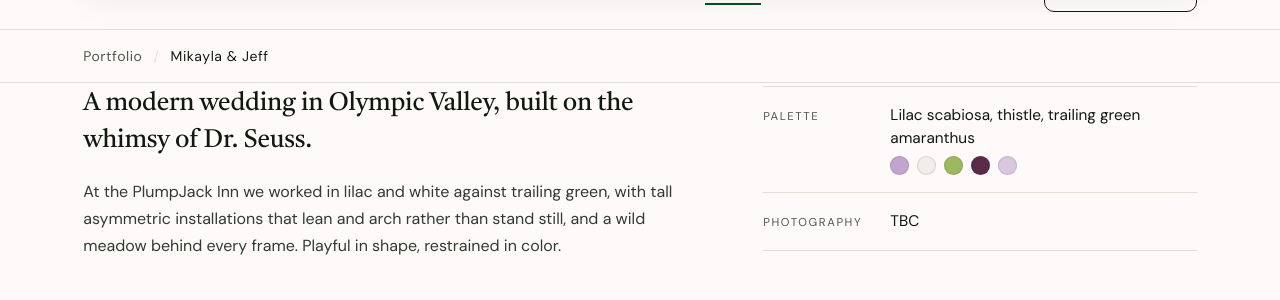
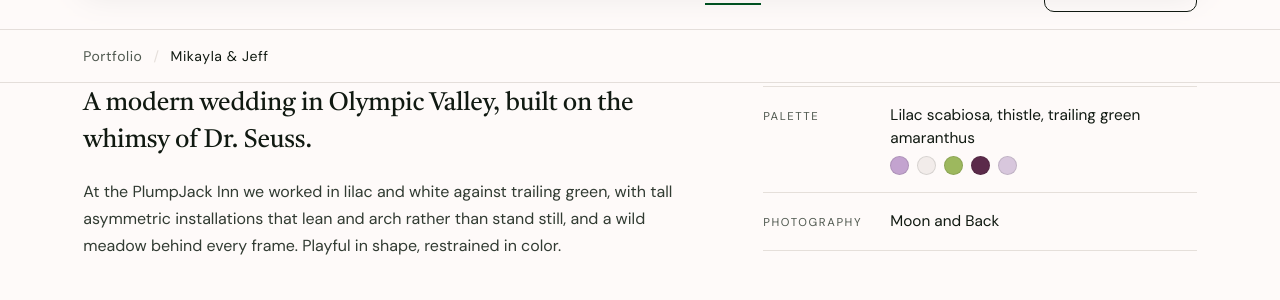
Before and after one commit to jshplhm/goldenflowers, a Jekyll site: the page built from portfolio/mikayla-jeff/index.md, in a window 1280 px wide and 900 px high, scrolled down 930 px, cut to the strip 49-365 px from the top of the window. Shown: the top 300 px of the strip. Built offline with Jekyll 4.4.1, drawn with Linux system fonts in a browser that asks for light colours.

Commit message:
Update site copy in _data/credits.yml via inline editor

```diff
--- a/_data/credits.yml
+++ b/_data/credits.yml
@@ -106,7 +106,7 @@ jenna-cal:
   officiant: { name: "", url: "" }
 mikayla-jeff:
   photography:
-    name: "TBC"
+    name: "Moon and Back"
     url: ""
   planning:
     name: ""
```
